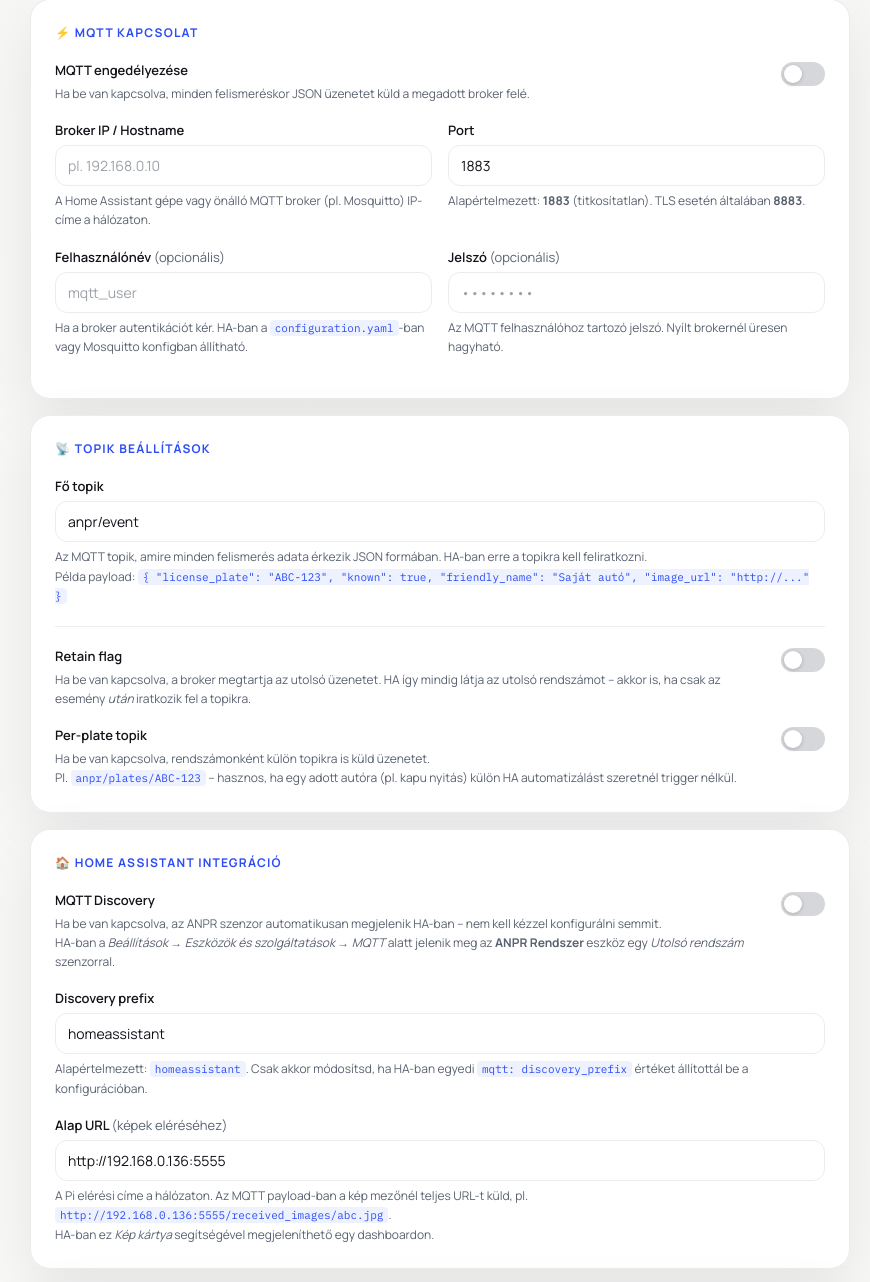
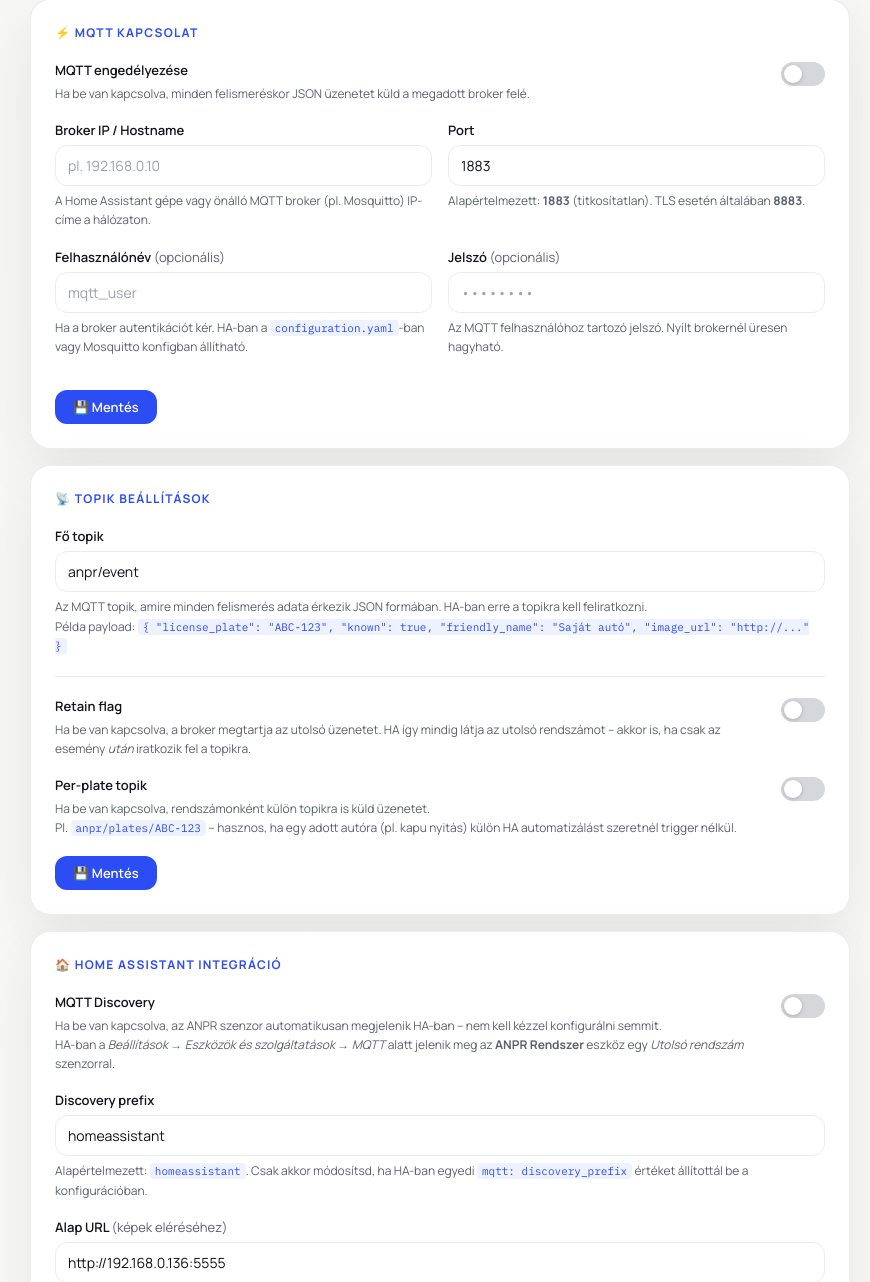
Before and after one commit to czdanika/ANPR_PROJEKT, a Flask app: page /config in a window 1280 px wide. Shown: the part 128-1410 px from the top of the page, without its empty margins (200-1070 px from the left). Run offline with Flask 3, Linux system fonts and the light colour scheme; data comes from the database, SQL or seed files in the repository; tables that the repository leaves empty hold one stand-in row (values such as "Sample post").

Commit message:
Mentés gomb minden szekció aljára (MQTT, Topik, Webhook, Kép tárolás)
- MQTT kapcsolat szekció végén mentés gomb
- Topik beállítások szekció végén mentés gomb
- Webhook szekció végén mentés gomb
- Kép tárolás szekción már volt (megtartva)
- saveConfig() minden save gombra egyszerre reagál

Co-Authored-By: Claude Sonnet 4.6 <noreply@anthropic.com>

```diff
--- a/templates/config.html
+++ b/templates/config.html
@@ -450,6 +450,10 @@
                 <div class="help">Az MQTT felhasználóhoz tartozó jelszó. Nyílt brokernél üresen hagyható.</div>
             </div>
         </div>
+        <div class="action-row" style="margin-top:16px;">
+            <button class="btn btn-primary" onclick="saveConfig()" style="padding:8px 18px;font-size:13px;">💾 Mentés</button>
+            <div class="toast" id="saveToastMqtt"></div>
+        </div>
     </div>
 
     <!-- Topik beállítások -->
@@ -494,6 +498,10 @@
                     <span class="slider"></span>
                 </label>
             </div>
+        </div>
+        <div class="action-row" style="margin-top:16px;">
+            <button class="btn btn-primary" onclick="saveConfig()" style="padding:8px 18px;font-size:13px;">💾 Mentés</button>
+            <div class="toast" id="saveToastTopik"></div>
         </div>
     </div>
 
@@ -636,6 +644,11 @@
             <div class="help">
                 Akkor aktiválódik, ha a kamera <em>nem ismert</em> rendszámot azonosít. Hasznos biztonsági riasztáshoz – pl. értesítés küldése HA-on keresztül, ha ismeretlen autó parkol be.
             </div>
+        </div>
+
+        <div class="action-row" style="margin-top:16px;">
+            <button class="btn btn-primary" onclick="saveConfig()" style="padding:8px 18px;font-size:13px;">💾 Mentés</button>
+            <div class="toast" id="saveToastWebhook"></div>
         </div>
     </div>
 
@@ -917,28 +930,23 @@
     }
 
     async function saveConfig() {
-        const btn = document.getElementById('saveBtn');
-        const btnTop = document.getElementById('saveBtnTop');
-        [btn, btnTop].forEach(b => { if(b) { b.disabled = true; b.textContent = 'Mentés...'; } });
+        const allBtns = document.querySelectorAll('[onclick="saveConfig()"]');
+        allBtns.forEach(b => { b.disabled = true; b.textContent = 'Mentés...'; });
+        const toastIds = ['saveToast', 'saveToastTop', 'saveToastMqtt', 'saveToastTopik', 'saveToastWebhook'];
         try {
             const res = await fetch('/api/config', {
                 method: 'POST',
                 headers: { 'Content-Type': 'application/json' },
                 body: JSON.stringify(getFormData())
             });
-            if (res.ok) {
-                showToast('saveToast', '✓ Beállítások mentve!', 'success');
-                showToast('saveToastTop', '✓ Mentve!', 'success');
-                checkMqttStatus();
-            } else {
-                showToast('saveToast', '✗ Mentési hiba!', 'error');
-                showToast('saveToastTop', '✗ Mentési hiba!', 'error');
-            }
+            const msg = res.ok ? '✓ Mentve!' : '✗ Mentési hiba!';
+            const type = res.ok ? 'success' : 'error';
+            toastIds.forEach(id => { if(document.getElementById(id)) showToast(id, msg, type); });
+            if (res.ok) checkMqttStatus();
         } catch (e) {
-            showToast('saveToast', '✗ Hálózati hiba!', 'error');
-            showToast('saveToastTop', '✗ Hálózati hiba!', 'error');
+            toastIds.forEach(id => { if(document.getElementById(id)) showToast(id, '✗ Hálózati hiba!', 'error'); });
         }
-        [btn, btnTop].forEach(b => { if(b) { b.disabled = false; b.textContent = '💾 Mentés'; } });
+        allBtns.forEach(b => { b.disabled = false; b.textContent = '💾 Mentés'; });
     }
 
     async function testMqtt() {
```
